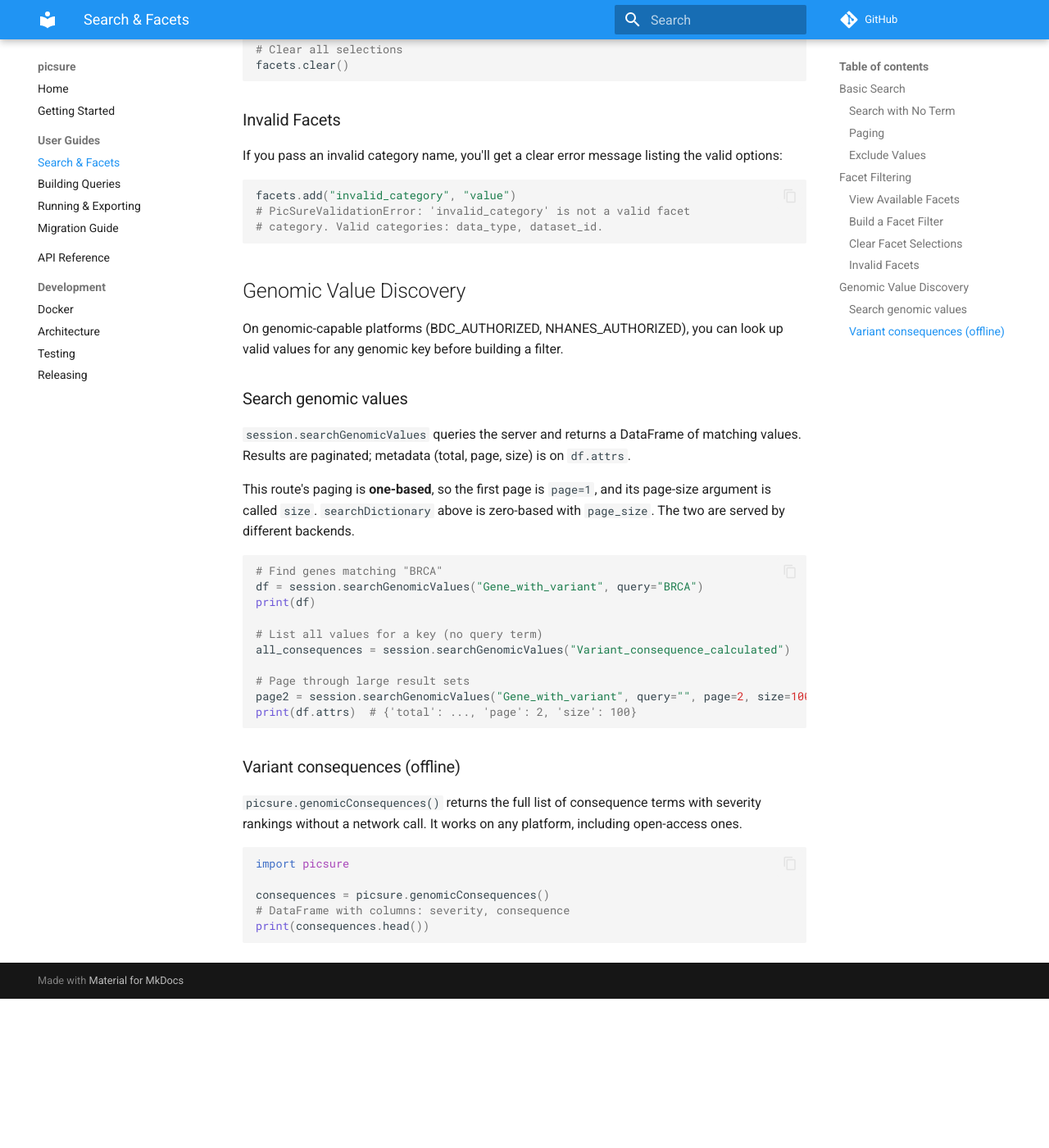
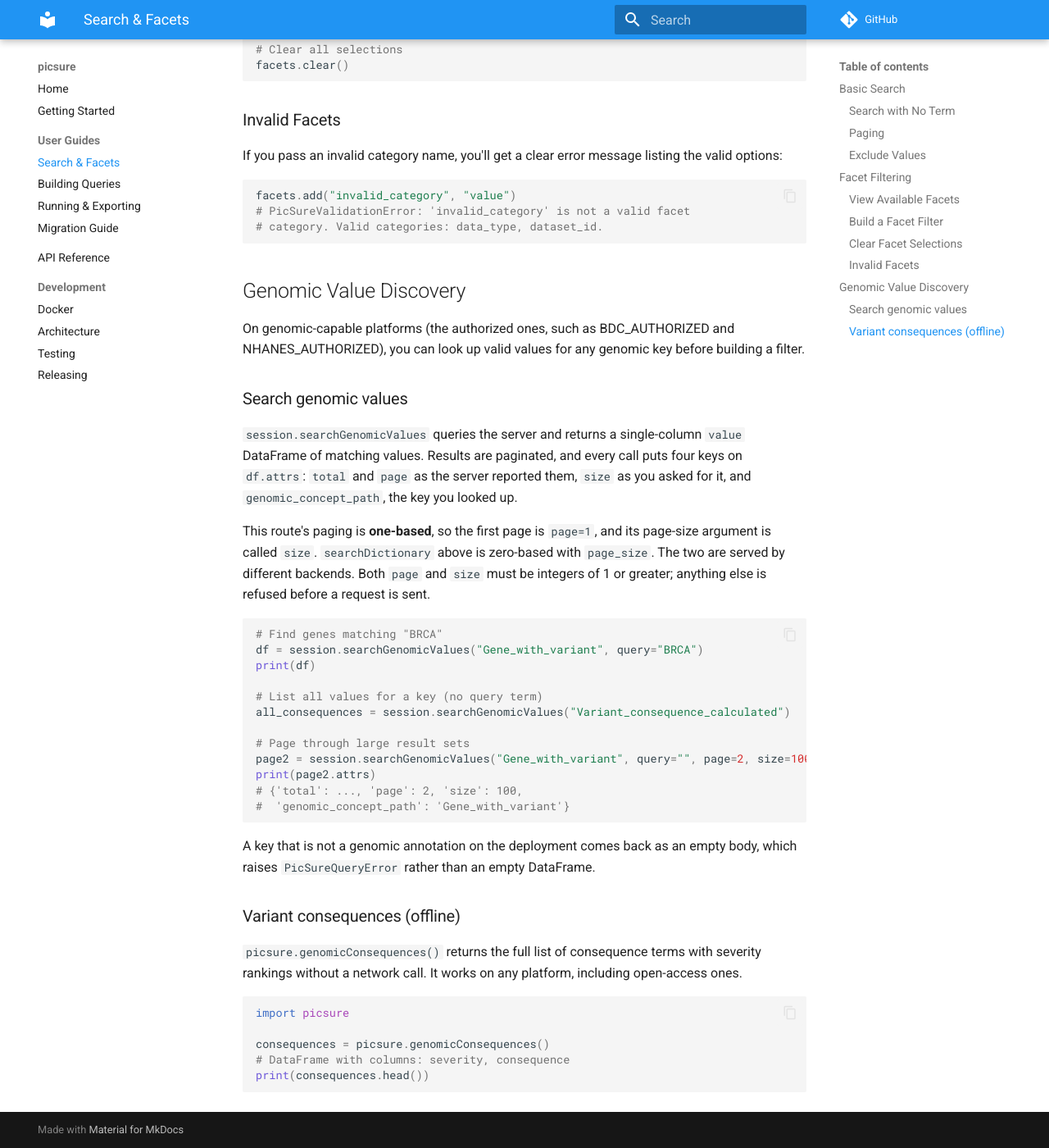
Before and after one commit to hms-dbmi/pic-sure-python-adapter-hpds, an MkDocs documentation site: the page built from docs/guides/search-and-facets.md, in a window 1280 px wide and 1400 px high, scrolled down 2979 px. Shown: the whole window at 82% size. Built offline with MkDocs 1.6.1 and Material for MkDocs 9.7.7, drawn with Linux system fonts in a browser that asks for light colours; comment, search, counter and statistics services are not loaded; before the commit the page ends 4197 px from its top, so only the background shows below that.

Commit message:
docs: fix the genomic paging example
The paging snippet printed df.attrs, the attrs of the earlier
query="BRCA" call, so running it showed page 1 rather than the page it
had just fetched. The annotated dict also left out
genomic_concept_path, which search_genomic_values always sets.

The surrounding prose is checked against the service too: where each
attr comes from, the paging floor both arguments are held to, and the
empty body a non-genomic key produces.

````diff
--- a/docs/guides/search-and-facets.md
+++ b/docs/guides/search-and-facets.md
@@ -147,18 +147,23 @@ facets.add("invalid_category", "value")
 
 ## Genomic Value Discovery
 
-On genomic-capable platforms (BDC_AUTHORIZED, NHANES_AUTHORIZED), you can look
-up valid values for any genomic key before building a filter.
+On genomic-capable platforms (the authorized ones, such as BDC_AUTHORIZED
+and NHANES_AUTHORIZED), you can look up valid values for any genomic key
+before building a filter.
 
 ### Search genomic values
 
-`session.searchGenomicValues` queries the server and returns a DataFrame of
-matching values. Results are paginated; metadata (total, page, size) is on
-`df.attrs`.
+`session.searchGenomicValues` queries the server and returns a
+single-column `value` DataFrame of matching values. Results are
+paginated, and every call puts four keys on `df.attrs`: `total` and
+`page` as the server reported them, `size` as you asked for it, and
+`genomic_concept_path`, the key you looked up.
 
 This route's paging is **one-based**, so the first page is `page=1`, and
 its page-size argument is called `size`. `searchDictionary` above is
 zero-based with `page_size`. The two are served by different backends.
+Both `page` and `size` must be integers of 1 or greater; anything else is
+refused before a request is sent.
 
 ```python
 # Find genes matching "BRCA"
@@ -170,8 +175,14 @@ all_consequences = session.searchGenomicValues("Variant_consequence_calculated")
 
 # Page through large result sets
 page2 = session.searchGenomicValues("Gene_with_variant", query="", page=2, size=100)
-print(df.attrs)  # {'total': ..., 'page': 2, 'size': 100}
+print(page2.attrs)
+# {'total': ..., 'page': 2, 'size': 100,
+#  'genomic_concept_path': 'Gene_with_variant'}
 ```
+
+A key that is not a genomic annotation on the deployment comes back as an
+empty body, which raises `PicSureQueryError` rather than an empty
+DataFrame.
 
 ### Variant consequences (offline)
 
````
